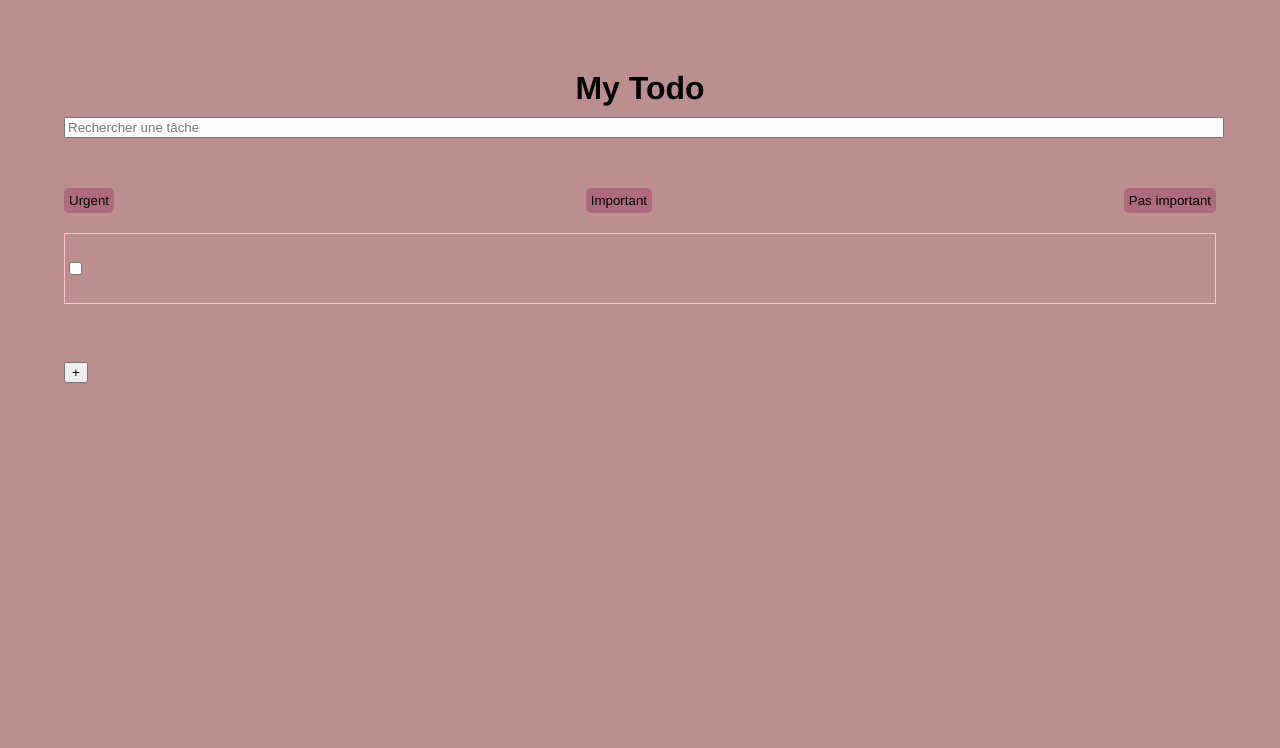
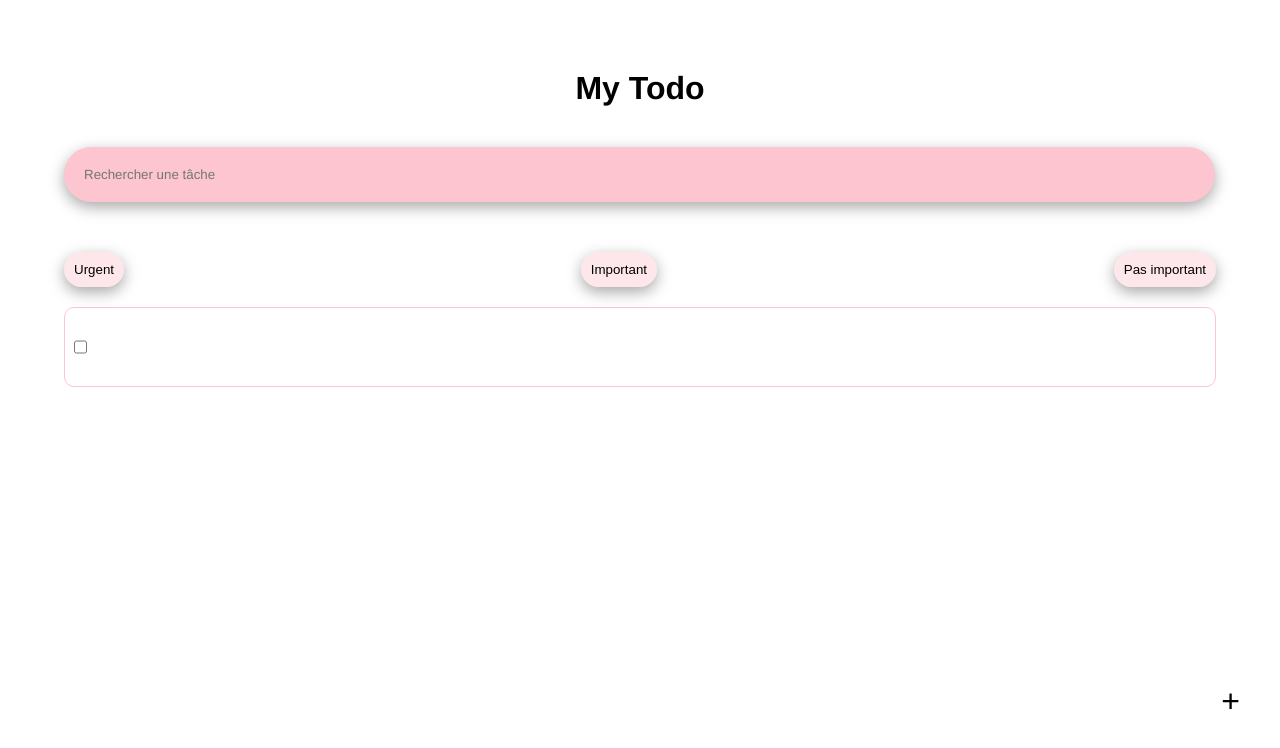
Before and after one commit to nisrinemr1/vuejsTodoList, a Vue app: page / in a window 1280 px wide. Shown: the top 748 px of the page. Built offline with nearby package versions, Linux system fonts and the light colour scheme.

Commit message:
css update and trying to transfer the array from child to parent

```diff
--- a/src/App.vue
+++ b/src/App.vue
@@ -17,7 +17,6 @@ export default {
 
   body{
     margin: 0;
-    background-color: #ffe5eb;
     font-family: Avenir, Helvetica, Arial, sans-serif;
   }
 
--- a/src/components/todo.vue
+++ b/src/components/todo.vue
@@ -1,88 +1,177 @@
 <template>
-
     <div class="todo">
         <div class="content">
-
-
             <!-- ************ TITLE ************-->
             <!-- ************ TITLE ************-->
             <!-- ************ TITLE ************-->
             <h1 class="title">My Todo</h1>
 
-
             <!-- ************ LIST ************-->
             <!-- ************ LIST ************-->
-            <!-- ************ LIST ************-->
-            <List/>
-
+            <div class="searchBar">
+                <input class="avenir" type="text" placeholder="Rechercher une tâche" />
+            </div>
+            <div class="categories">
+                <button class="btn">Urgent</button>
+                <button class="btn">Important</button>
+                <button class="btn">Pas important</button>
+            </div>
+            <div class="tasks">
+            <div v-for="item in todo" :key="item.name" class="taskItem">
+                <!-- get the name from the list_task  -->
+                <input class="avenir" type="checkbox" />
+                <h3>{{ item.name }}</h3>
+                <!-- to show up the item name -->
+                <br />
+                <p class="importance">{{ item.importance }}</p>
+            </div>
+            </div>
 
             <!-- ************ FORM ************-->
             <!-- ************ FORM ************-->
             <!-- ************ FORM ************-->
-            <Form v-if="show_form" :show.sync="show_form" text="manga" @addTask="addTask"/>
-
+            <Form :class="'todo-form' + show_form" v-if="show_form" :show.sync="show_form" @addTask="addTask" :addTask.sync="tasks"/>
 
             <!-- ************ SHOW FORM BUTTON ************-->
             <!-- ************ SHOW FORM BUTTON ************-->
             <!-- ************ SHOW FORM BUTTON ************-->
-            <button v-else @click="show_form = true">+</button>
-
-
-
-
+            <button class="show-form-btn" v-else @click="show_form = true">+</button>
         </div>
     </div>
-
 </template>
 
 <script>
-
-import Form from './todo/form.vue'
-import List from './todo/list.vue'
+import Form from "./todo/form.vue";
 
 export default {
     name: "Todo-Page",
     components: {
-        Form,
-        List
+        Form
     },
-    data(){
-        return{
-            show_form: false,
-            manga: "naruto"
+
+    props:{
+        task: Array
+    },
+
+    data() {
+        return {
+            todo: [{
+                id: this.id,
+                name: this.name,
+                category: this.category,
+                isdone: this.isdone
+            }],
+
+            show_form: false
+        };
+    },
+    methods:{
+        newTask(task){
+            this.todo = [...this.todo, task],
+            console.log("Le tableau est bien transféré")
         }
     }
 };
 </script>
 
 <style lang="scss">
-
     .todo {
-        background-color: #bc8f8f;
         height: 100vh;
         width: 100vw;
         display: flex;
         align-items: center;
         justify-content: center;
-        .content{
+        flex: 1;
+
+        .content {
             height: 90vh;
             width: 90vw;
+
+            .title {
+            padding-top: 30px;
+            padding-bottom: 40px;
+            text-align: center;
+            }
+
+            .searchBar input{
+            margin-bottom: 50px;
+            width: 98%;
+            padding-top: 20px;
+            padding-bottom: 20px;
+            padding-left: 20px;
+            border-radius: 40px;
+            background-color: rgb(253, 197, 207);
+            border: none;
+            box-shadow: rgba(0, 0, 0, 0.35) 0px 5px 15px;
+            }
+
+            .categories{
+                display: flex;
+                justify-content: space-between;
+
+                & button{
+                    background-color: rgba(250, 195, 205, 0.394);
+                    box-shadow: rgba(0, 0, 0, 0.35) 0px 5px 15px;
+                }
+
+                button:hover{
+                    background-color: rgb(254, 212, 220);
+                }
+
+            }
+
+            .taskItem{
+                border:1px solid rgb(253, 197, 207);
+                border-radius: 10px;
+                padding: 5px;
+            }
+
+            .importance{
+                margin-left: 50%;
+                margin-top: 6%;
+            }
+
+            .todo-form{
+                transition: all .7s ease-in-out;
+
+                .todo-form.true{
+                    height: 100px;
+                }
+
+                .todo-form.false{
+                    height: 0;
                 }
             }
 
-
+            .show-form-btn{
+                position: absolute;
+                bottom: 0;
+                right: 0;
+                margin-bottom: 70px;
+                margin-right: 20px;
+                padding-left: 20px;
+                padding-right: 20px;
+                padding-top: 5px;
+                padding-bottom: 10px;
+                border-radius: 50%;
+                font-size: 2rem;
+                border: none;
+                background-color: rgba(255, 255, 255, 0.845);
+            }
+        }
+    }
 
 /* ********************* */
-.avenir{
+    .avenir {
         font-family: Avenir, Helvetica, Arial, sans-serif;
     }
 
-.title{
+    .title {
         padding-top: 30px;
         padding-bottom: 10px;
         text-align: center;
     }
-.todoList{
+    .todoList {
         width: 100%;
         display: flex;
         justify-content: center;
@@ -91,29 +180,26 @@ export default {
         height: 75%;
     }
 
-.listPart{
+    .listPart {
         width: 50%;
     }
 
-.todoForm{
+    .todoForm {
         width: 40%;
         height: 100%;
         text-align: center;
         padding-left: 20px;
     }
 
-.btn{
-    background-color: #af6a7e;
-    padding: 5px 5px 5px 5px;
-    border-radius: 5px;
+    .btn {
+        background-color: white;
+        padding: 10px 10px 10px 10px;
+        border-radius: 20px;
         border: 0;
         margin-bottom: 20px;
     }
 
-.taskItem{
+    .taskItem {
         display: flex;
     }
-
-
-
 </style>
--- a/src/components/todo/form.vue
+++ b/src/components/todo/form.vue
@@ -1,14 +1,15 @@
 <template>
     <div class="form">
-        <button @click="close">X</button>
+
+        <!-- CLOSE FORM BUTTON -->
+        <button class="close-form-btn" @click="close">X</button>
+
+
         <form @submit="addTask">
 
 
             <!-- LABEL -->
             <label>Tâche: </label>
-
-            <!-- LABEL -->
-            <label>{{text}}</label>
 
 
             <!-- NAME -->
@@ -21,7 +22,7 @@
 
             <!-- CATEGORY -->
             <select v-model="category" name="importance">
-                <option disabled value="">Importance</option>
+                <option disabled>Importance</option>
                 <option value="urgent">Urgent</option>
                 <option value="important">Important</option>
                 <option value="pasimportant">Pas important</option>
@@ -40,27 +41,16 @@
 export default {
     name: "addTaskForm",
     props:{
-        show: Boolean,
-        text: String
-    },
-    data(){
-        return{
-            name:"",
-            category: ""
-        }
+        show: Boolean
     },
     methods:{
         addTask(e){
             e.preventDefault()
-            if(!this.name){
-                alert('Ajouter une tâche!')
-                return
-            }
-
             const newTask={
                 id: Math.floor(Math.random() * 10000),
                 name: this.name,
-                importance: this.importance
+                category: this.category,
+                isdone: false
             }
 
             this.$emit('addTask', newTask)
@@ -72,6 +62,9 @@ export default {
         },
         close(){
             this.$emit("update:show", false)
+        },
+        newTask(task){
+            this.tasks = [...this.tasks, task]
         }
     }
 }
@@ -79,8 +72,6 @@ export default {
 <style lang="scss" scoped>
 
 .form{
-    text-align: end;
-    transition: all .7s ease-in-out;
     overflow: hidden;
     position: fixed;
     bottom: 0;
@@ -88,19 +79,64 @@ export default {
     width: 100vw;
     display: flex;
     justify-content: end;
-    background-color: rgb(171, 92, 61);
+    flex-direction: row-reverse;
+    background-color: white;
+    padding-top: 20px;
+    padding-bottom: 30px;
 
-    &.true{
-        height: 100px;
+    .close-form-btn{
+        margin-bottom: 60px;
+        margin-right: 40px;
+        border: none;
+        font-size: 1.1rem;
+        background-color: white;
     }
 
-    &.false{
-        height: 0px;
-    }
     form{
-        padding-top: 5%;
-        padding-bottom: 5%;
-        padding-right: 2%;
+        padding-top: 40px;
+
+        label{
+            padding-right: 15px;
+        }
+
+        input{
+            margin-right: 15px;
+            border-radius: 20px;
+            background-color: rgb(253, 197, 207);
+            border: none;
+            padding-top: 5px;
+            padding-bottom: 5px;
+            padding-left: 15px;
+            box-shadow: rgba(0, 0, 0, 0.35) 0px 5px 15px;
+        }
+
+        select{
+            margin-right: 15px;
+            padding-top: 5px;
+            padding-bottom: 5px;
+            padding-left: 5px;
+            padding-right: 5px;
+            background-color: rgb(253, 197, 207);
+            border: none;
+            border-radius: 20px;
+            box-shadow: rgba(0, 0, 0, 0.35) 0px 5px 15px;
+        }
+
+        button{
+            padding-top: 10px;
+            padding-bottom: 10px;
+            padding-left: 10px;
+            padding-right: 10px;
+            background-color: rgb(253, 197, 207);
+            border: none;
+            border-radius: 20px;
+            box-shadow: rgba(0, 0, 0, 0.35) 0px 5px 15px;
+        }
+
+        button:hover{
+            background-color: rgb(254, 212, 220);
+        }
+
     }
 }
 
--- a/src/components/todo/list.vue
+++ /dev/null
@@ -1,61 +0,0 @@
-<template>
-    <div>
-        <div class="searchBar">
-            <input type="text" placeholder="Rechercher une tâche">
-        </div>
-        <div class="categories">
-            <button class="btn">Urgent</button>
-            <button class="btn">Important</button>
-            <button class="btn">Pas important</button>
-        </div>
-        <div class="tasks">
-            <div v-for="item in list_task" :key="item.name" class="taskItem">
-                <!-- get the name from the list_task  -->
-                <input class="avenir" type="checkbox">
-                <h3>{{item.name}}</h3> <!-- to show up the item name -->
-                <br />
-                <p class="importance">{{item.importance}}</p>
-            </div>
-        </div>
-    </div>
-</template>
-
-<script>
-export default {
-    name: "TaskList",
-
-    data(){
-        return{
-            list_task:[{
-                id: 0,
-                name: null,
-                importance: null
-            }]
-        }
-    },
-    methods:{
-        addTask(task){
-            this.tasks = [...this.tasks, task]
-        }
-    }
-}
-</script>
-
-<style scoped>
-    .searchBar input{
-    margin-bottom: 50px;
-    width: 100%;
-    }
-    .categories{
-        display: flex;
-        justify-content: space-between;
-    }
-    .taskItem{
-        border:1px solid pink;
-        margin-bottom: 5%;
-    }
-    .importance{
-        margin-left: 50%;
-        margin-top: 6%;
-    }
-</style>
```
Lines whose indentation alone changed are shown as unchanged.
